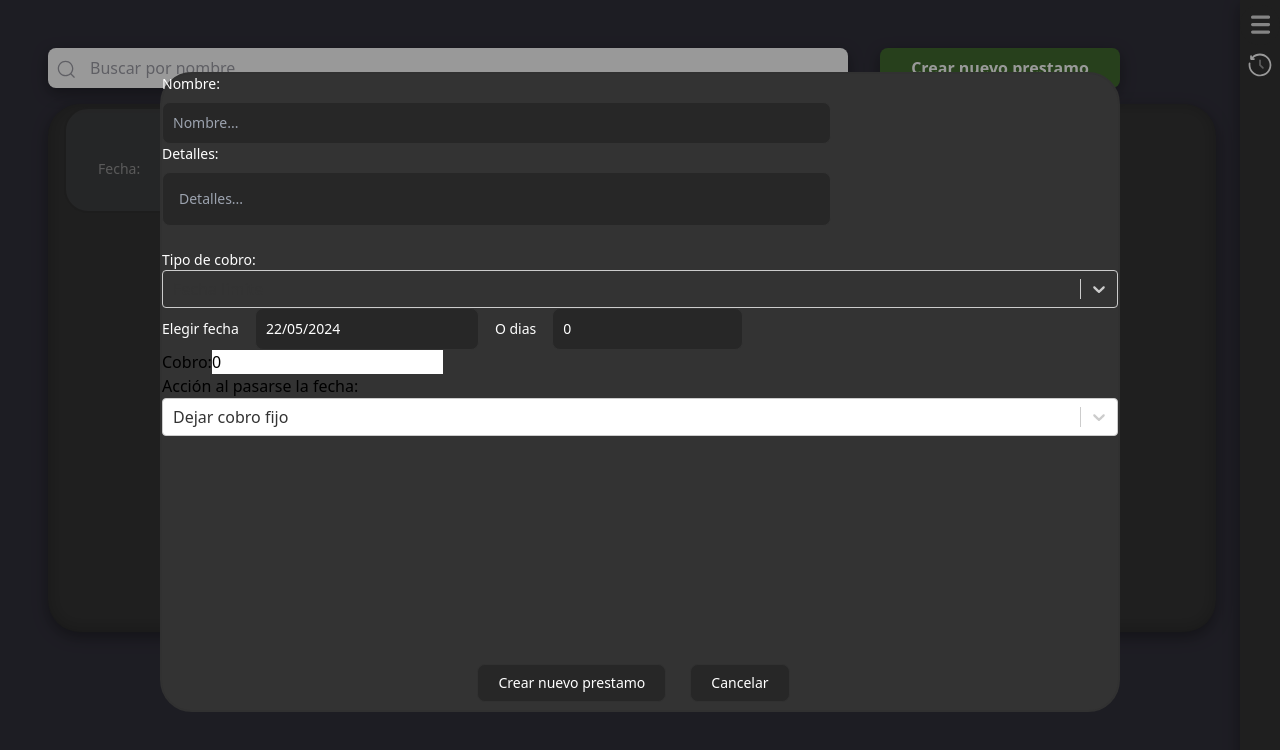
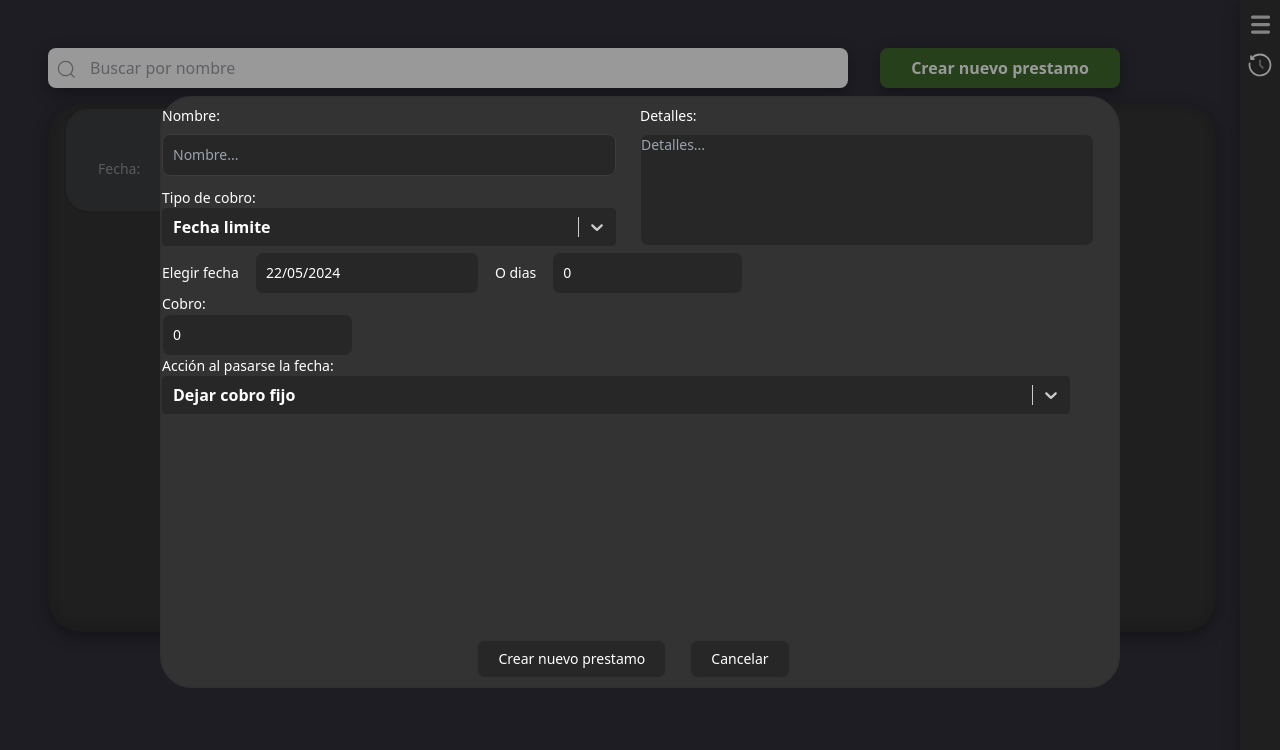
Before and after one commit to gabrieeeell/Prestamos, a React (Vite) app in the folder electron-vite-project/: page / in a window 1280 px wide. Both pictures are taken after a click on the button "Crear nuevo prestamo". Shown: the top 750 px of the page. Built offline with nearby package versions, Linux system fonts and the light colour scheme; no server answers.

Commit message:
avance en la pestaña de nuevo prestamo

```diff
--- a/electron-vite-project/src/main.tsx
+++ b/electron-vite-project/src/main.tsx
@@ -249,28 +249,30 @@ const Lista = () => {
     return (
       <>
         <div id="fondoNegroVentanaNuevoPrestamo" className='absolute w-[100%] h-[100%] bg-black opacity-40'></div>
-        <div id="ventanaNuevoPrestamoDiv" className='bg-[#333333] border-[#313131] border-2 w-[75%] h-[80%] rounded-1 absolute m-auto left-0 right-0 top-0 bottom-4'>
-          <div className='divNombreNuevoPrestamo'> {/*#3E3F40*/}
+        <div id="ventanaNuevoPrestamoDiv" className='bg-[#333333] border-[#313131] border-2 w-[60rem] h-[37rem] rounded-1 absolute m-auto left-0 right-0 top-0 bottom-4'>
+          <div className='flex flex-row w-[100%]'>
+            <div className='flex flex-col w-[50%] justify-center'>
             <div>
-              <label htmlFor='inputNombre' className="block mb-2 text-sm font-medium text-[white]">Nombre:</label>
-              <input  defaultValue={nombreNuevoPrestamo} onBlur={(e) => setNombreNuevoPrestamo(e.target.value)} type="text" id="inputNombre" className="text-[white] w-[70%] bg-[#272727] border border-[#333333] text-sm rounded-lg  block p-2.5 focus:outline-none focus:border-[white] focus:ring-[white]" placeholder="Nombre..." required />
+              <label htmlFor='inputNombre' className="block my-2 text-sm font-medium text-[white]">Nombre:</label>
+              <input  defaultValue={nombreNuevoPrestamo} onBlur={(e) => setNombreNuevoPrestamo(e.target.value)} type="text" id="inputNombre" className="text-[#bebebe] w-[95%] bg-[#272727] border border-[#3d3d3d] text-sm rounded-lg  block p-2.5 focus:outline-none focus:border-[#727272] focus:ring-[white]" placeholder="Nombre..." required />
             </div>
-            <div className="mb-6">
-              <label htmlFor='detallesInput' className="block mb-2 text-sm font-medium text-[white] dark:text-white">Detalles:</label>
-              <input type="text" id='detallesInput' defaultValue={detallesNuevoPrestamo} onBlur={(e) => setdetallesNuevoPrestamo(e.target.value)} className="text-[white] w-[70%] bg-[#272727] border border-[#333333] text-sm rounded-lg  block p-4 focus:outline-none focus:border-[white] focus:ring-[white]" placeholder='Detalles...'></input>
+              <label htmlFor="selectTipoPrestamo" className="mt-3 block text-sm font-medium text-[white]">Tipo de cobro:</label>
+              <Select className='mb-[0.35rem]' id="selectTipoPrestamo" options={opcionesFechaOAcumulativo} styles={colorStyles} onChange={selectFechaLimiteOAcumulativo} defaultValue={{label:fechaLimiteOAcumulativoSelected,value:fechaLimiteOAcumulativoSelected}}/>
+            </div>
+            <div className='flex flex-col w-[50%] justify-center'>
+              <label htmlFor='detallesInput' className="block my-2 text-sm font-medium text-[white]">Detalles:</label>
+              <textarea id='detallesInput' defaultValue={detallesNuevoPrestamo} onBlur={(e) => setdetallesNuevoPrestamo(e.target.value)} className="h-[7rem] resize-none mb-[0.35rem] w-[95%] text-[white] bg-[#272727] border border-[#333333] text-sm rounded-lg focus:outline-none focus:border-[white] focus:ring-[white]" placeholder='Detalles...'></textarea>
             </div>
 
-            <label htmlFor="selectTipoPrestamo" className="block text-sm font-medium text-[white]">Tipo de cobro:</label>
-            <Select id="selectTipoPrestamo" options={opcionesFechaOAcumulativo} styles={colorStyles} onChange={selectFechaLimiteOAcumulativo} defaultValue={{label:fechaLimiteOAcumulativoSelected,value:fechaLimiteOAcumulativoSelected}}/>
           </div>
 
           <SeccionFechaLimiteOAcumulativo fechaLimiteIsSelected = {fechaLimiteOAcumulativoSelected}/>
 
           <div className='absolute flex flex-row justify-center ml-[33%] items-center gap-4 mr-5 bottom-0'>
             <div className="divBotonCrearNuevoPrestamo">
-              <button className="text-white border border-[#313131] bg-[#272727] hover:bg-[#2e2e2e] font-medium rounded-lg text-sm px-5 py-2 me-2 mb-2" onClick={() => crearPrestamo(nombreNuevoPrestamo,fechaLimiteOAcumulativoSelected,fechaNuevoPrestamoString,diasParaLaDevolucion,cobro,aumentarCobroIsOpen,cobroInicial,cadaCuantosDias,aumentoFijo,aumentoPorcentual,detallesNuevoPrestamo)}>Crear nuevo prestamo</button>
+              <button className="text-white border border-[#313131] bg-[#272727] hover:bg-[#2e2e2e] focus:bg-[#303030] font-medium rounded-lg text-sm px-5 py-2 me-2 mb-2" onClick={() => crearPrestamo(nombreNuevoPrestamo,fechaLimiteOAcumulativoSelected,fechaNuevoPrestamoString,diasParaLaDevolucion,cobro,aumentarCobroIsOpen,cobroInicial,cadaCuantosDias,aumentoFijo,aumentoPorcentual,detallesNuevoPrestamo)}>Crear nuevo prestamo</button>
             </div>
-            <button onClick={() => setVentanaNuevoPrestamoIsOpen(false)} id="botonCancelarNuevoPrestamo" type="button" className="text-white border border-[#313131] bg-[#272727] hover:bg-[#2e2e2e] font-medium rounded-lg text-sm px-5 py-2 me-2 mb-2">Cancelar</button>
+            <button onClick={() => setVentanaNuevoPrestamoIsOpen(false)} id="botonCancelarNuevoPrestamo" type="button" className="text-white border border-[#313131] bg-[#272727] hover:bg-[#2e2e2e] focus:bg-[#303030] font-medium rounded-lg text-sm px-5 py-2 me-2 mb-2">Cancelar</button>
             </div>
           </div>
       </>
@@ -336,15 +338,14 @@ const Lista = () => {
             <label htmlFor="selectFecha" className="block text-sm font-medium text-[white]">Elegir fecha</label>
             <DatePicker id="selectFecha" className='text-[white] font-normal bg-[#272727] border border-[#333333]  text-sm rounded-lg  block p-2.5 focus:outline-none focus:border-[white] focus:ring-[white]' selected={fechaNuevoPrestamoDate} dateFormat="dd/MM/yyyy" filterDate={filtroDiasPasados} onChange={(date:Date) => separarFechaStringYDate(date)}/>
             <label htmlFor="inputODias" className="block text-sm font-medium text-[white]">O dias</label>
-            <input  defaultValue={diasParaLaDevolucion} onBlur={(event) => setDiasParaLaDevolucion(Number(event.target.value))} type="text" id="inputODias" className="text-[white] w-[20%] bg-[#272727] border border-[#333333] text-sm rounded-lg  block p-2.5 focus:outline-none focus:border-[white] focus:ring-[white]" placeholder="Días" required />
+            <input  defaultValue={diasParaLaDevolucion} onBlur={(event) => setDiasParaLaDevolucion(Number(event.target.value))} type="text" id="inputODias" className="text-[white] w-[20%] bg-[#272727] border border-[#333333] text-sm rounded-lg  block p-2.5 focus:outline-none focus:border-[white] focus:ring-[white]" placeholder="Días"  />
           </div>
           <div>
-            <label htmlFor='inputCobro'>Cobro:</label>
-            <input id="inputCobro" defaultValue={cobro} onBlur={(event) => setCobro(Number(event.target.value))}></input>
+            <label htmlFor="inputCobro" className="block text-sm font-medium text-[white]">Cobro: </label>
+            <input  defaultValue={cobro} onBlur={(event) => setCobro(Number(event.target.value))} type="text" id="inputCobro" className="text-[white] w-[20%] bg-[#272727] border border-[#333333] text-sm rounded-lg  block p-2.5 focus:outline-none focus:border-[white] focus:ring-[white]" placeholder="" />
           </div>
-          <span>Acción al pasarse la fecha:</span>
-          <Select options={opcionesFijoOAumentar} onChange={(event) => selectFijoOAumentar(event)} defaultValue={{label:aumentarCobroIsOpen,value:aumentarCobroIsOpen}}/>
-          {/*componente aumento cobro*/}
+          <label htmlFor='selectOpcionAlPasarse' className="block text-sm font-medium text-[white]">Acción al pasarse la fecha:</label>
+          <Select id='selectOpcionAlPasarse' options={opcionesFijoOAumentar} onChange={(event) => selectFijoOAumentar(event)} styles={colorStyles} defaultValue={{label:aumentarCobroIsOpen,value:aumentarCobroIsOpen}}/>
           <DivAumentoCobro aumentarCobroIsOpen = {aumentarCobroIsOpen}/>
         </div>
       </div>
@@ -363,8 +364,8 @@ const Lista = () => {
     return (
 
       <div>
-          <label htmlFor='inputCobroInicial' className="block mb-2 text-sm font-medium text-[white]">Cobro inicial:</label>
-          <input id='inputCobroInicial' defaultValue={cobroInicial} onBlur={(event) => setCobroInicial(Number(event.target.value))} type="text" className="text-[white] w-[70%] bg-[#272727] border border-[#333333] text-sm rounded-lg  block p-2.5 focus:outline-none focus:border-[white] focus:ring-[white]" placeholder=""/>
+          <label htmlFor='inputCobroInicial' className="block my-2 text-sm font-medium text-[white]">Cobro inicial:</label>
+          <input id='inputCobroInicial' defaultValue={cobroInicial} onBlur={(event) => setCobroInicial(Number(event.target.value))} type="text" className="text-[white] w-[95%] bg-[#272727] border border-[#333333] text-sm rounded-lg  block p-2.5 focus:outline-none focus:border-[white] focus:ring-[white]" placeholder=""/>
       </div>
     )
   }
@@ -394,18 +395,24 @@ const Lista = () => {
 
     return (
       <div>
-        <CobroInicial cobroInicialIsOpen = {fechaLimiteOAcumulativoSelected}/>
-        <div>
-              <label htmlFor='inputCadaCuantosDias' className="block mb-2 text-sm font-medium text-[white]">Cada cuantos días:</label>
-              <input id='inputCadaCuantosDias' defaultValue={cadaCuantosDias} onBlur={(event) => setCadaCuantosDias(Number(event.target.value))} type="text" className="text-[white] w-[70%] bg-[#272727] border border-[#333333] text-sm rounded-lg  block p-2.5 focus:outline-none focus:border-[white] focus:ring-[white]" placeholder=""/>
-        </div>
-        <div>
-              <label htmlFor='inputAumentoFijo' className="block mb-2 text-sm font-medium text-[white]">Aumento fijo:</label>
-              <input id='inputAumentoFijo' defaultValue={aumentoFijo} onBlur={(event) => setAumentoFijo(Number(event.target.value))} type="text" className="text-[white] w-[70%] bg-[#272727] border border-[#333333] text-sm rounded-lg  block p-2.5 focus:outline-none focus:border-[white] focus:ring-[white]" placeholder=""/>
-        </div>
-        <div>
-            <label htmlFor='inputAumentoPorcentual' className="block mb-2 text-sm font-medium text-[white]">Aumento porcentual:  %</label>
-            <input id='inputAumentoPorcentual' defaultValue={aumentoPorcentual} onBlur={(event) => setAumentoPorcentual(Number(event.target.value))} type="text" className="text-[white] w-[70%] bg-[#272727] border border-[#333333] text-sm rounded-lg  block p-2.5 focus:outline-none focus:border-[white] focus:ring-[white]" placeholder=""/>
+        <div className='flex flex-row w-[100%]'>
+          <div className='flex flex-col w-[50%]'>
+            <div className=''>
+                <label htmlFor='inputAumentoPorcentual' className="block my-2 text-sm font-medium text-[white]">Aumento porcentual:  %</label>
+                <input id='inputAumentoPorcentual' defaultValue={aumentoPorcentual} onBlur={(event) => setAumentoPorcentual(Number(event.target.value))} type="text" className="text-[white] w-[95%] bg-[#272727] border border-[#333333] text-sm rounded-lg  block p-2.5 focus:outline-none focus:border-[white] focus:ring-[white]" placeholder=""/>
+            </div>
+            <div>
+                  <label htmlFor='inputCadaCuantosDias' className="block my-2 text-sm font-medium text-[white]">Cada cuantos días:</label>
+                  <input id='inputCadaCuantosDias' defaultValue={cadaCuantosDias} onBlur={(event) => setCadaCuantosDias(Number(event.target.value))} type="text" className="text-[white] w-[95%] bg-[#272727] border border-[#333333] text-sm rounded-lg  block p-2.5 focus:outline-none focus:border-[white] focus:ring-[white]" placeholder=""/>
+            </div>
+          </div>
+          <div className='flex flex-col w-[50%]'>
+            <div className=''>
+                <label htmlFor='inputAumentoFijo' className="block my-2 text-sm font-medium text-[white]">Aumento fijo:</label>
+                <input id='inputAumentoFijo' defaultValue={aumentoFijo} onBlur={(event) => setAumentoFijo(Number(event.target.value))} type="text" className="text-[white] w-[95%] bg-[#272727] border border-[#333333] text-sm rounded-lg  block p-2.5 focus:outline-none focus:border-[white] focus:ring-[white]" placeholder=""/>
+            </div>
+            <CobroInicial cobroInicialIsOpen = {fechaLimiteOAcumulativoSelected}/>
+          </div>
         </div>
       </div>
     )
@@ -425,10 +432,8 @@ const Lista = () => {
         <Buscador nombreBuscador={nombreBuscador} cambiarNombreBuscador={cambiarNombreBuscador}/>
         <BotonNuevoPrestamo/>
       </div>
-      <div id="probandoEncerrarDivLista" className='w-[73rem] shadow-1 shadow-interno bg-[#333333] rounded-1 h-[33rem]'>
+      <div id="probandoEncerrarDivLista" className='w-[73rem] shadow-interno bg-[#333333] rounded-1 h-[33rem]'>
         <div id="divLista" className='w-11/12 overflow-y-auto bg-transparent rounded-1 h-[33rem]'> {/*Después subir por que eran 33 rem*/}
-
-
 
           <ul className='w-full'>
 
--- a/electron-vite-project/src/styles/select.tsx
+++ b/electron-vite-project/src/styles/select.tsx
@@ -1,7 +1,43 @@
 export const colorStyles = {
+    menu: (styles: any) => ({
+        ...styles,
+        width: '95%',
+        marginTop: 0,
+      }),
     control:(style: any,state: any) => ({
         ...style,
-        background: "#333333"
-    })
+        background: "#272727",
+        width: "95%",
+        ...style,
+        borderColor: state.isFocused ? "#272727" : "#272727",
+        boxShadow: state.isFocused ? '0 0 0 0px #272727' : style.boxShadow,
+        '&:hover': {
+            borderColor: state.isFocused ? "#272727" : "#272727",
+    }
+
+    }),
+    singleValue: (styles: any) => ({
+        ...styles,
+        color:"#fff",
+        fontWeight: 600,
+    }),
+    menuList: (styles: any) => ({
+        ...styles,
+        color:"#fff",
+        fontWeight: 400,
+        padding: 0,
+    }),
+    option: (styles: any,state:any,) => ({
+        ...styles,
+        background: "#272727",
+        backgroundColor: state.isFocused ? '#313131' : '#272727',
+        color: '#fff',
+        '&:hover': {
+            backgroundColor: state.isFocused ? '#313131' : "#272727",
+    }
+
+      }),
+
+
 
 }
```
